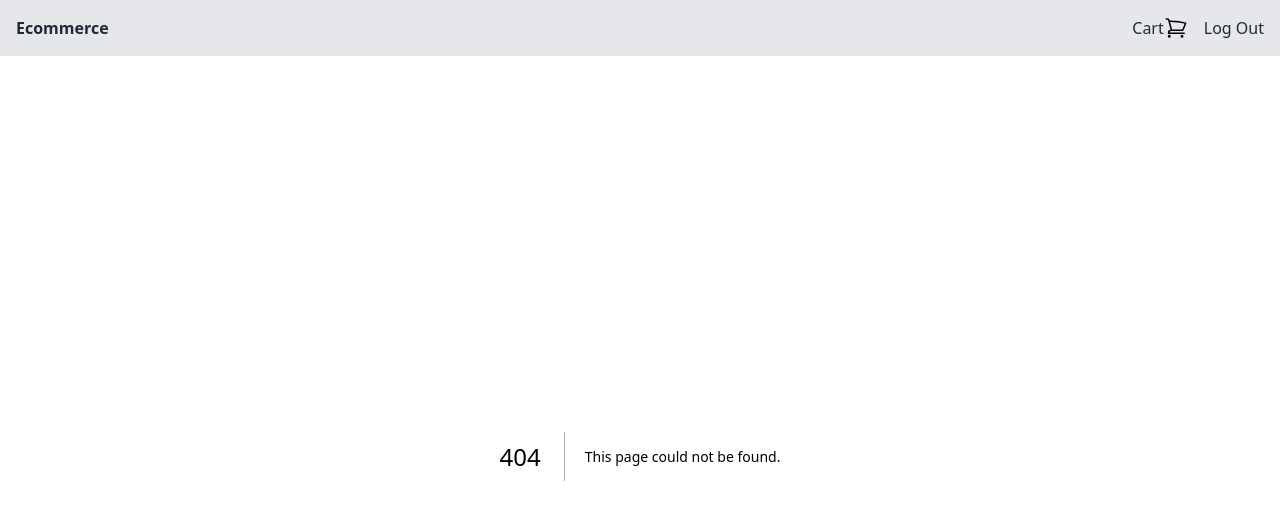
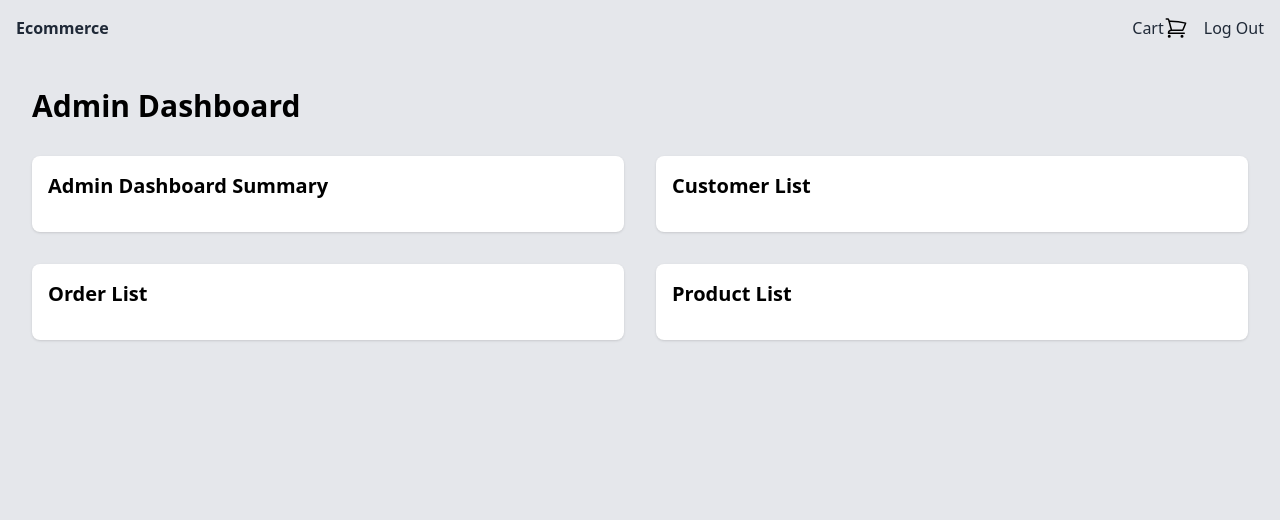
Before and after one commit to mozammalrahat/ecommerce, a Next.js app: page /admin in a window 1280 px wide. Before the commit this address had no page. Shown: the top 520 px of the page. Built offline with nearby package versions, Linux system fonts and the light colour scheme.

Commit message:
Add admin section UI skeleton * Added the admin.tsx page route * Added the Admin folder with the following components:   * CustomerList.tsx   * OrderList.tsx   * ProductList.tsx   * Summary.tsx

```diff
--- /dev/null
+++ b/components/Admin/CustomerList.tsx
@@ -0,0 +1,12 @@
+import React from "react";
+
+const CustomerList: React.FC = () => {
+  return (
+    <div className="bg-white rounded-lg p-4 shadow">
+      <h2 className="text-xl font-bold mb-4">Customer List</h2>
+      {/* Add your customer list content here */}
+    </div>
+  );
+};
+
+export default CustomerList;
--- /dev/null
+++ b/components/Admin/OrderList.tsx
@@ -0,0 +1,12 @@
+import React from "react";
+
+const OrderList: React.FC = () => {
+  return (
+    <div className="bg-white rounded-lg p-4 shadow">
+      <h2 className="text-xl font-bold mb-4">Order List</h2>
+      {/* Add your order list content here */}
+    </div>
+  );
+};
+
+export default OrderList;
--- /dev/null
+++ b/components/Admin/ProductList.tsx
@@ -0,0 +1,12 @@
+import React from "react";
+
+const ProductList: React.FC = () => {
+  return (
+    <div className="bg-white rounded-lg p-4 shadow">
+      <h2 className="text-xl font-bold mb-4">Product List</h2>
+      {/* Add your product list content here */}
+    </div>
+  );
+};
+
+export default ProductList;
--- /dev/null
+++ b/components/Admin/Summary.tsx
@@ -0,0 +1,12 @@
+import React from "react";
+
+const Summary: React.FC = () => {
+  return (
+    <div className="bg-white rounded-lg p-4 shadow">
+      <h2 className="text-xl font-bold mb-4">Admin Dashboard Summary</h2>
+      {/* Add your summary content here */}
+    </div>
+  );
+};
+
+export default Summary;
--- /dev/null
+++ b/pages/admin.tsx
@@ -0,0 +1,29 @@
+import React from "react";
+import Summary from "../components/Admin/Summary";
+import CustomerList from "../components/Admin/CustomerList";
+import OrderList from "../components/Admin/OrderList";
+import ProductList from "../components/Admin/ProductList";
+
+const Admin: React.FC = () => {
+  return (
+    <div className="bg-gray-200 min-h-screen p-8">
+      <h1 className="text-3xl font-bold mb-8">Admin Dashboard</h1>
+      <div className="grid grid-cols-2 gap-8">
+        <div className="col-span-2 md:col-span-1">
+          <Summary />
+        </div>
+        <div className="col-span-2 md:col-span-1">
+          <CustomerList />
+        </div>
+        <div className="col-span-2 md:col-span-1">
+          <OrderList />
+        </div>
+        <div className="col-span-2 md:col-span-1">
+          <ProductList />
+        </div>
+      </div>
+    </div>
+  );
+};
+
+export default Admin;
```
